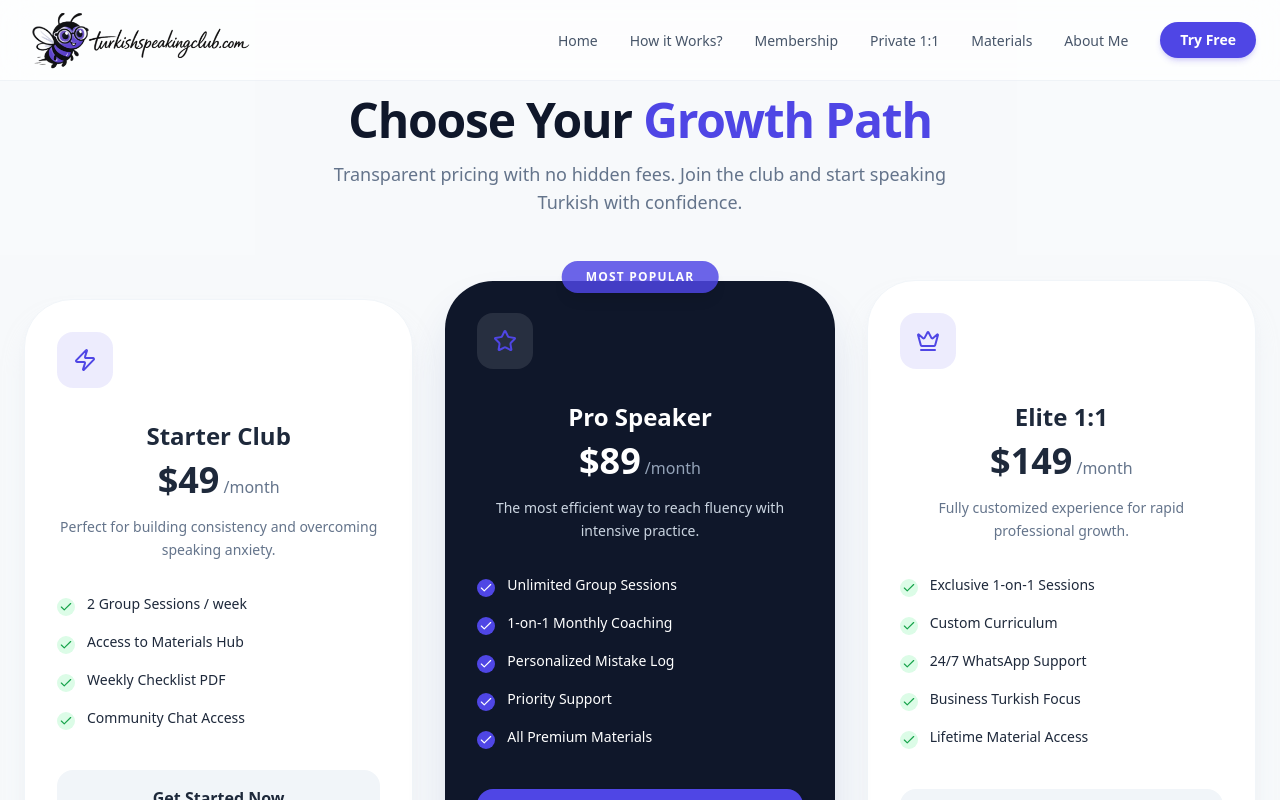
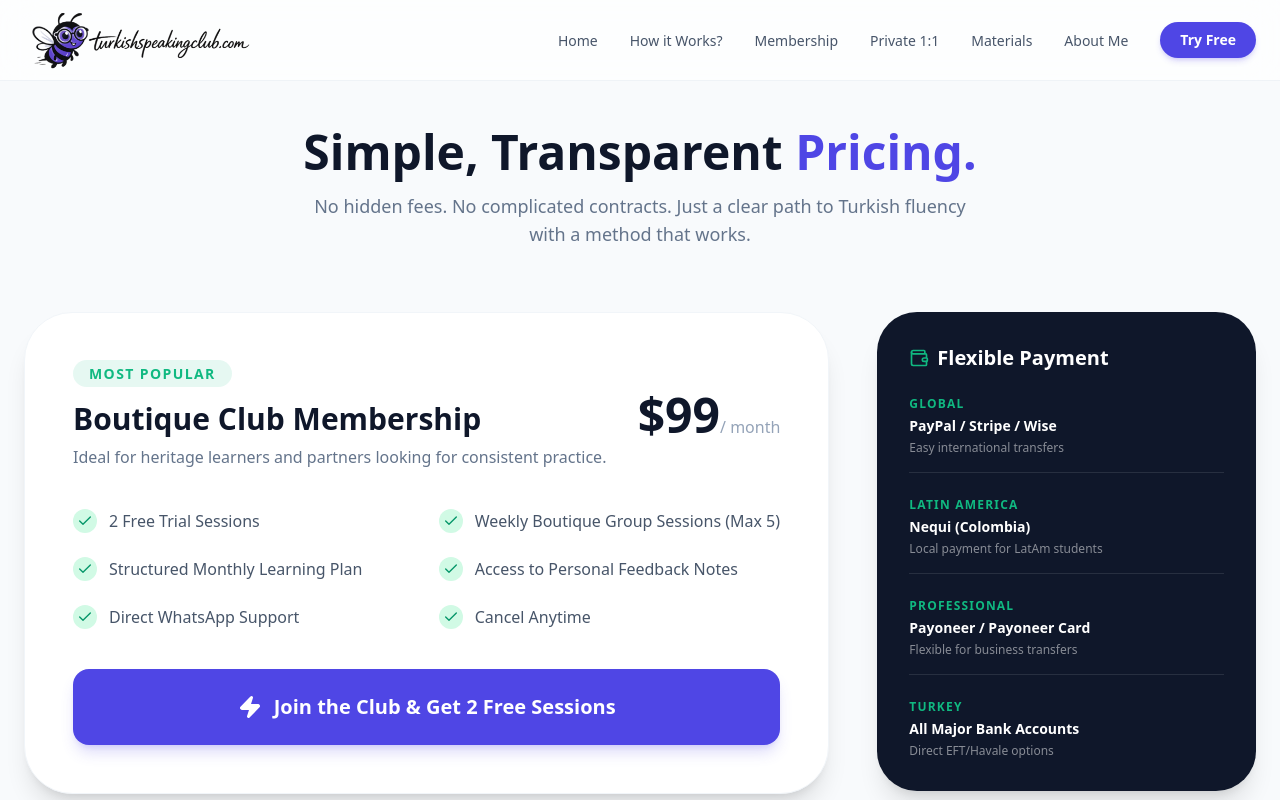
Before and after one commit to corduka/turkish-speaking-club, a React (Vite) app: page /membership in a window 1280 px wide. Shown: the top 800 px of the page. Built offline with nearby package versions, Linux system fonts and the light colour scheme.

Commit message:
Update membership and private pages design

```diff
--- a/src/pages/Membership.jsx
+++ b/src/pages/Membership.jsx
@@ -1,110 +1,137 @@
 import React from 'react';
 import { motion } from 'framer-motion';
-import { Check, Zap, Star, Crown } from 'lucide-react';
+import { useForm } from '../context/FormContext';
+import { Check, Globe, Wallet, ShieldCheck, Zap } from 'lucide-react';
 
-const plans = [
+const pricingDetails = [
   {
-    name: "Starter Club",
-    price: "49",
-    description: "Perfect for building consistency and overcoming speaking anxiety.",
-    features: ["2 Group Sessions / week", "Access to Materials Hub", "Weekly Checklist PDF", "Community Chat Access"],
-    icon: <Zap className="w-6 h-6" />,
-    popular: false,
-  },
-  {
-    name: "Pro Speaker",
-    price: "89",
-    description: "The most efficient way to reach fluency with intensive practice.",
-    features: ["Unlimited Group Sessions", "1-on-1 Monthly Coaching", "Personalized Mistake Log", "Priority Support", "All Premium Materials"],
-    icon: <Star className="w-6 h-6" />,
-    popular: true,
-  },
-  {
-    name: "Elite 1:1",
-    price: "149",
-    description: "Fully customized experience for rapid professional growth.",
-    features: ["Exclusive 1-on-1 Sessions", "Custom Curriculum", "24/7 WhatsApp Support", "Business Turkish Focus", "Lifetime Material Access"],
-    icon: <Crown className="w-6 h-6" />,
-    popular: false,
+    name: "Boutique Club Membership",
+    price: "99", // Örnektir, dilediğin gibi güncelleyebilirsin
+    period: "/ month",
+    description: "Ideal for heritage learners and partners looking for consistent practice.",
+    features: [
+      "2 Free Trial Sessions",
+      "Weekly Boutique Group Sessions (Max 5)",
+      "Structured Monthly Learning Plan",
+      "Access to Personal Feedback Notes",
+      "Direct WhatsApp Support",
+      "Cancel Anytime"
+    ],
+    highlight: true
   }
 ];
 
+const paymentMethods = [
+  { name: "Global", icons: "PayPal / Stripe / Wise", desc: "Easy international transfers" },
+  { name: "Latin America", icons: "Nequi (Colombia)", desc: "Local payment for LatAm students" },
+  { name: "Professional", icons: "Payoneer / Payoneer Card", desc: "Flexible for business transfers" },
+  { name: "Turkey", icons: "All Major Bank Accounts", desc: "Direct EFT/Havale options" }
+];
+
 export default function Membership() {
+  const { openForm } = useForm();
+
   return (
-    <section className="py-24 bg-slate-50/50">
-      <div className="max-w-7xl mx-auto px-6 text-center">
-        <motion.div
+    <main className="pt-32 pb-20 px-6 bg-slate-50 min-h-screen">
+      <div className="max-w-7xl mx-auto">
+
+        {/* Başlık */}
+        <div className="text-center mb-16">
+          <motion.h1
             initial={{ opacity: 0, y: 20 }}
-          whileInView={{ opacity: 1, y: 0 }}
-          viewport={{ once: true }}
-          className="mb-16"
+            animate={{ opacity: 1, y: 0 }}
+            className="text-4xl md:text-5xl font-extrabold mb-4"
           >
-          <h2 className="text-4xl md:text-5xl font-extrabold text-slate-900 tracking-tight">
-            Choose Your <span className="text-brand-primary">Growth Path</span>
-          </h2>
-          <p className="mt-4 text-slate-500 text-lg max-w-2xl mx-auto">
-            Transparent pricing with no hidden fees. Join the club and start speaking Turkish with confidence.
+            Simple, Transparent <span className="text-brand-primary">Pricing.</span>
+          </motion.h1>
+          <p className="text-slate-500 text-lg max-w-2xl mx-auto">
+            No hidden fees. No complicated contracts. Just a clear path to Turkish fluency with a method that works.
           </p>
-        </motion.div>
-
-        <div className="grid grid-cols-1 md:grid-cols-3 gap-8 items-center">
-          {plans.map((plan, index) => (
-            <motion.div
-              key={plan.name}
-              initial={{ opacity: 0, y: 30 }}
-              whileInView={{ opacity: 1, y: 0 }}
-              viewport={{ once: true }}
-              transition={{ delay: index * 0.1 }}
-              whileHover={{ y: -10 }}
-              className={`relative p-8 rounded-[3rem] transition-all duration-500 ${
-                plan.popular
-                ? 'bg-slate-900 text-white shadow-2xl shadow-blue-900/20 scale-105 z-10'
-                : 'bg-white text-slate-800 border border-slate-100 shadow-xl shadow-slate-200/50'
-              }`}
-            >
-              {plan.popular && (
-                <div className="absolute -top-5 left-1/2 -translate-x-1/2 bg-brand-primary text-white px-6 py-2 rounded-full text-xs font-bold uppercase tracking-widest shadow-lg animate-pulse">
-                  Most Popular
-                </div>
-              )}
-
-              <div className={`w-14 h-14 rounded-2xl flex items-center justify-center mb-8 ${
-                plan.popular ? 'bg-white/10 text-brand-primary' : 'bg-brand-primary/10 text-brand-primary'
-              }`}>
-                {plan.icon}
         </div>
 
-              <h3 className="text-2xl font-bold mb-2">{plan.name}</h3>
-              <div className="flex items-baseline justify-center gap-1 mb-4">
-                <span className="text-4xl font-extrabold">${plan.price}</span>
-                <span className={plan.popular ? 'text-slate-400' : 'text-slate-500'}>/month</span>
+        <div className="grid lg:grid-cols-3 gap-12 items-start">
+
+          {/* 1. PAKET TABLOSU (2/3 Genişlik) */}
+          <motion.div
+            initial={{ opacity: 0, x: -20 }}
+            animate={{ opacity: 1, x: 0 }}
+            className="lg:col-span-2 bg-white rounded-[3rem] p-8 md:p-12 shadow-xl border border-slate-100"
+          >
+            <div className="flex flex-col md:flex-row justify-between items-start md:items-center mb-10 gap-6">
+              <div>
+                <span className="bg-brand-secondary/10 text-brand-secondary px-4 py-1 rounded-full text-sm font-bold uppercase tracking-widest">
+                  Most Popular
+                </span>
+                <h2 className="text-3xl font-bold mt-4">{pricingDetails[0].name}</h2>
+                <p className="text-slate-500 mt-2">{pricingDetails[0].description}</p>
               </div>
-              <p className={`text-sm mb-8 leading-relaxed ${plan.popular ? 'text-slate-300' : 'text-slate-500'}`}>
-                {plan.description}
-              </p>
+              <div className="text-left md:text-right">
+                <span className="text-5xl font-black text-slate-900">${pricingDetails[0].price}</span>
+                <span className="text-slate-400 font-medium">{pricingDetails[0].period}</span>
+              </div>
+            </div>
 
-              <div className="space-y-4 mb-10 text-left">
-                {plan.features.map((feature) => (
-                  <div key={feature} className="flex items-start gap-3">
-                    <div className={`mt-1 p-0.5 rounded-full ${plan.popular ? 'bg-brand-primary text-white' : 'bg-green-100 text-green-600'}`}>
-                      <Check className="w-3.5 h-3.5" />
+            <div className="grid md:grid-cols-2 gap-6 mb-10">
+              {pricingDetails[0].features.map((feature, index) => (
+                <div key={index} className="flex items-center gap-3">
+                  <div className="bg-emerald-100 p-1 rounded-full">
+                    <Check className="w-4 h-4 text-emerald-600" />
                   </div>
-                    <span className="text-sm font-medium">{feature}</span>
+                  <span className="text-slate-600 font-medium">{feature}</span>
                 </div>
               ))}
             </div>
 
-              <button className={`w-full py-4 rounded-2xl font-bold transition-all active:scale-95 ${
-                plan.popular
-                ? 'bg-brand-primary text-white hover:bg-white hover:text-slate-900 shadow-lg shadow-brand-primary/20'
-                : 'bg-slate-100 text-slate-800 hover:bg-slate-900 hover:text-white'
-              }`}>
-                Get Started Now
+            <button
+              onClick={() => openForm('membership_page_main')}
+              className="w-full bg-brand-primary text-white py-6 rounded-2xl font-bold text-xl hover:bg-brand-dark transition-all shadow-lg shadow-brand-primary/20 flex items-center justify-center gap-3 group"
+            >
+              <Zap className="w-6 h-6 fill-current" /> Join the Club & Get 2 Free Sessions
             </button>
           </motion.div>
+
+          {/* 2. ÖDEME YÖNTEMLERİ (1/3 Genişlik) */}
+          <motion.div
+            initial={{ opacity: 0, x: 20 }}
+            animate={{ opacity: 1, x: 0 }}
+            className="space-y-6"
+          >
+            <div className="bg-brand-dark text-white rounded-[2.5rem] p-8 shadow-xl">
+              <h3 className="text-xl font-bold mb-6 flex items-center gap-2">
+                <Wallet className="w-5 h-5 text-brand-secondary" /> Flexible Payment
+              </h3>
+              <div className="space-y-6">
+                {paymentMethods.map((method, i) => (
+                  <div key={i} className="border-b border-white/10 pb-4 last:border-0 last:pb-0">
+                    <p className="text-brand-secondary text-xs font-bold uppercase tracking-widest mb-1">{method.name}</p>
+                    <p className="font-semibold text-sm">{method.icons}</p>
+                    <p className="text-white/50 text-xs mt-1">{method.desc}</p>
+                  </div>
                 ))}
               </div>
             </div>
-    </section>
+
+            <div className="bg-white rounded-[2.5rem] p-8 border border-slate-100 shadow-sm">
+              <ShieldCheck className="w-10 h-10 text-emerald-500 mb-4" />
+              <h4 className="font-bold text-lg mb-2">Secure Enrollment</h4>
+              <p className="text-slate-500 text-sm leading-relaxed">
+                We use industry-standard encryption. Your first 2 sessions are a risk-free trial. Payment only begins when you decide to continue.
+              </p>
+            </div>
+          </motion.div>
+
+        </div>
+
+        {/* FAQ Seksiyonuna Link veya Küçük Not */}
+        <div className="mt-20 text-center">
+          <p className="text-slate-400">
+            Have a specific question about payments or group hours?
+            <button onClick={() => openForm('membership_question')} className="text-brand-primary font-bold ml-1 hover:underline">
+              Contact me directly.
+            </button>
+          </p>
+        </div>
+      </div>
+    </main>
   );
 }
--- a/src/pages/Private.jsx
+++ b/src/pages/Private.jsx
@@ -1,7 +1,41 @@
+import React, { useState } from 'react';
 import { motion } from 'framer-motion';
-import { Target, Clock, MessageCircle, ArrowRight, Zap } from 'lucide-react';
-import { useState } from 'react';
+import {
+  Target, Clock, MessageCircle, ArrowRight, Zap,
+  Check, Star, Crown, ShieldCheck, Sparkles, Globe
+} from 'lucide-react';
 import { PopupModal } from 'react-calendly';
+import profil from "../assets/profil.jpeg"; // Profil fotoğrafın
+
+const plans = [
+  {
+    name: "Starter Club",
+    price: "49",
+    description: "Perfect for building consistency and overcoming speaking anxiety.",
+    features: ["2 Group Sessions / week", "Access to Materials Hub", "Weekly Checklist PDF", "Community Chat Access"],
+    icon: <Zap className="w-6 h-6" />,
+    popular: false,
+    source: "private_starter"
+  },
+  {
+    name: "Pro Speaker",
+    price: "89",
+    description: "The most efficient way to reach fluency with intensive practice.",
+    features: ["Unlimited Group Sessions", "1-on-1 Monthly Coaching", "Personalized Mistake Log", "Priority Support", "All Premium Materials"],
+    icon: <Star className="w-6 h-6" />,
+    popular: true,
+    source: "private_pro"
+  },
+  {
+    name: "Elite 1:1",
+    price: "149",
+    description: "Fully customized experience for rapid professional growth.",
+    features: ["Exclusive 1-on-1 Sessions", "Custom Curriculum", "24/7 WhatsApp Support", "Business Turkish Focus", "Lifetime Material Access"],
+    icon: <Crown className="w-6 h-6" />,
+    popular: false,
+    source: "private_elite"
+  }
+];
 
 const features = [
   { title: 'Personalized Roadmap', desc: 'No generic lessons. We build a curriculum based on your career, travels, or personal interests.', icon: <Target className="w-6 h-6" /> },
@@ -15,42 +49,160 @@ export default function Private() {
   return (
     <>
       <PopupModal
-        url="https://calendly.com/abdullah-corduk/30min" // Kendi linkini buraya yapıştır
+        url="https://calendly.com/abdullah-corduk/30min"
         onModalClose={() => setIsCalendlyOpen(false)}
         open={isCalendlyOpen}
         rootElement={document.getElementById('root')}
       />
-    <div className="pt-32 pb-20">
-      <section className="max-w-7xl mx-auto px-6">
-        <div className="flex flex-col lg:flex-row items-center gap-16 mb-24">
-          <motion.div initial={{ opacity: 0, x: -30 }} animate={{ opacity: 1, x: 0 }} className="flex-1">
-            <div className="inline-flex items-center gap-2 px-4 py-2 rounded-full bg-amber-50 text-amber-600 text-sm font-bold mb-6">
-              <Zap className="w-4 h-4 fill-current" /> Premium Learning
+
+      <div className="pt-32 pb-20 bg-white overflow-x-hidden">
+        {/* HERO SECTION */}
+        <section className="max-w-7xl mx-auto px-6 mb-32">
+          <div className="flex flex-col lg:flex-row items-center gap-20">
+            <motion.div
+              initial={{ opacity: 0, x: -30 }}
+              animate={{ opacity: 1, x: 0 }}
+              className="flex-1"
+            >
+              <div className="inline-flex items-center gap-2 px-4 py-2 rounded-full bg-brand-primary/10 text-brand-primary text-sm font-bold mb-8">
+                <Sparkles className="w-4 h-4 fill-current" /> Premium Coaching
               </div>
-            <h1 className="text-5xl font-bold mb-6 leading-tight">Your Turkish Journey, <br /> <span className="text-brand-primary">Accelerated.</span></h1>
-            <p className="text-lg text-slate-600 mb-8 leading-relaxed">
-              Private coaching is for those who want more than just a conversation. It's a deep dive into the Turkish language, tailored specifically to your pace and goals.
+              <h1 className="text-5xl lg:text-7xl font-extrabold mb-8 leading-[1.1]">
+                Your Turkish Journey, <br />
+                <span className="text-brand-primary italic font-light">Accelerated.</span>
+              </h1>
+              <p className="text-xl text-slate-500 mb-10 leading-relaxed max-w-xl">
+                Private coaching is for those who want more than just conversation. It's a deep dive into the Turkish language, tailored specifically to your pace, logic, and life goals.
               </p>
+              <div className="flex flex-col sm:flex-row gap-4">
                 <button
                   onClick={() => setIsCalendlyOpen(true)}
-            className="bg-brand-dark text-white px-8 py-4 rounded-2xl font-bold flex items-center gap-3 hover:bg-slate-800 transition-all">
+                  className="bg-brand-dark text-white px-10 py-5 rounded-[2rem] font-bold text-lg flex items-center justify-center gap-3 hover:bg-slate-800 transition-all shadow-2xl shadow-slate-200"
+                >
                   Book a Strategy Call <ArrowRight className="w-5 h-5" />
                 </button>
+              </div>
             </motion.div>
 
-          <motion.div initial={{ opacity: 0, scale: 0.9 }} animate={{ opacity: 1, scale: 1 }} className="flex-1 bg-slate-100 rounded-[3rem] aspect-square flex items-center justify-center border-8 border-white shadow-xl">
-             <span className="text-slate-400 italic">Portrait or Action Photo Placeholder</span>
+            <motion.div
+              initial={{ opacity: 0, scale: 0.9 }}
+              animate={{ opacity: 1, scale: 1 }}
+              className="flex-1 relative"
+            >
+              <div className="absolute -inset-4 bg-brand-primary/5 rounded-[4rem] -rotate-3"></div>
+              <div className="relative bg-white rounded-[3.5rem] overflow-hidden border-8 border-white shadow-2xl aspect-[4/5]">
+                <img src={profil} alt="Abdullah - Turkish Coach" className="w-full h-full object-cover" />
+                <div className="absolute bottom-6 left-6 right-6 p-6 bg-white/90 backdrop-blur-md rounded-3xl border border-white/50">
+                   <div className="flex items-center gap-3">
+                      <div className="w-3 h-3 bg-emerald-500 rounded-full animate-pulse"></div>
+                      <span className="text-sm font-bold text-slate-800 tracking-tight">Accepting 2 new students for March</span>
+                   </div>
+                </div>
+              </div>
             </motion.div>
           </div>
+        </section>
 
+        {/* FEATURES */}
+        <section className="max-w-7xl mx-auto px-6 mb-40">
           <div className="grid md:grid-cols-3 gap-8">
             {features.map((f, i) => (
-            <motion.div key={i} initial={{ opacity: 0, y: 20 }} whileInView={{ opacity: 1, y: 0 }} transition={{ delay: i * 0.1 }} className="p-8 bg-white rounded-3xl border border-slate-100">
-              <div className="w-12 h-12 bg-brand-primary/10 rounded-xl flex items-center justify-center text-brand-primary mb-6">{f.icon}</div>
-              <h3 className="text-xl font-bold mb-3">{f.title}</h3>
+              <motion.div
+                key={i}
+                initial={{ opacity: 0, y: 20 }}
+                whileInView={{ opacity: 1, y: 0 }}
+                viewport={{ once: true }}
+                transition={{ delay: i * 0.1 }}
+                className="p-10 bg-slate-50/50 rounded-[2.5rem] border border-slate-100 hover:bg-white hover:shadow-xl transition-all group"
+              >
+                <div className="w-14 h-14 bg-white rounded-2xl flex items-center justify-center text-brand-primary mb-8 shadow-sm group-hover:scale-110 transition-transform">{f.icon}</div>
+                <h3 className="text-2xl font-bold mb-4">{f.title}</h3>
                 <p className="text-slate-500 leading-relaxed">{f.desc}</p>
               </motion.div>
             ))}
+          </div>
+        </section>
+
+        {/* GROWTH PATHS - FİYAT TABLOLARI */}
+        <section className="py-32 bg-slate-900 rounded-[4rem] mx-4 overflow-hidden relative">
+          <div className="absolute top-0 right-0 w-96 h-96 bg-brand-primary/10 blur-[100px] -z-10"></div>
+
+          <div className="max-w-7xl mx-auto px-6 text-center">
+            <motion.div
+              initial={{ opacity: 0, y: 20 }}
+              whileInView={{ opacity: 1, y: 0 }}
+              className="mb-20"
+            >
+              <h2 className="text-4xl md:text-5xl font-extrabold text-white mb-6">
+                Choose Your <span className="text-brand-primary italic">Growth Path</span>
+              </h2>
+              <p className="text-slate-400 text-lg max-w-2xl mx-auto leading-relaxed">
+                Whether you prefer the energy of a boutique group or the intensity of private coaching, we have a path for you.
+              </p>
+            </motion.div>
+
+            <div className="grid grid-cols-1 md:grid-cols-3 gap-8 items-stretch">
+              {plans.map((plan, index) => (
+                <motion.div
+                  key={plan.name}
+                  initial={{ opacity: 0, y: 30 }}
+                  whileInView={{ opacity: 1, y: 0 }}
+                  transition={{ delay: index * 0.1 }}
+                  className={`relative p-10 rounded-[3rem] flex flex-col transition-all duration-500 ${
+                    plan.popular
+                    ? 'bg-white text-slate-900 shadow-2xl scale-105 z-10'
+                    : 'bg-white/5 text-white border border-white/10 backdrop-blur-sm'
+                  }`}
+                >
+                  {plan.popular && (
+                    <div className="absolute -top-5 left-1/2 -translate-x-1/2 bg-brand-primary text-white px-6 py-2 rounded-full text-xs font-bold uppercase tracking-widest">
+                      Most Popular
+                    </div>
+                  )}
+
+                  <div className={`w-14 h-14 rounded-2xl flex items-center justify-center mb-8 ${
+                    plan.popular ? 'bg-brand-primary/10 text-brand-primary' : 'bg-white/10 text-brand-secondary'
+                  }`}>
+                    {plan.icon}
+                  </div>
+
+                  <h3 className="text-2xl font-bold mb-2 text-left">{plan.name}</h3>
+                  <div className="flex items-baseline gap-1 mb-6">
+                    <span className="text-4xl font-black">${plan.price}</span>
+                    <span className={plan.popular ? 'text-slate-400' : 'text-white/40'}>/month</span>
+                  </div>
+                  <p className={`text-sm mb-8 text-left leading-relaxed ${plan.popular ? 'text-slate-500' : 'text-white/60'}`}>
+                    {plan.description}
+                  </p>
+
+                  <div className="space-y-4 mb-12 text-left flex-grow">
+                    {plan.features.map((feature) => (
+                      <div key={feature} className="flex items-start gap-3">
+                        <Check className={`w-5 h-5 shrink-0 ${plan.popular ? 'text-brand-primary' : 'text-brand-secondary'}`} />
+                        <span className="text-sm font-medium">{feature}</span>
+                      </div>
+                    ))}
+                  </div>
+
+                  <button
+                    onClick={() => setIsCalendlyOpen(true)}
+                    className={`w-full py-5 rounded-2xl font-bold transition-all active:scale-95 flex items-center justify-center gap-2 group ${
+                      plan.popular
+                      ? 'bg-brand-primary text-white hover:bg-brand-dark'
+                      : 'bg-white/10 text-white hover:bg-white hover:text-slate-900'
+                    }`}
+                  >
+                    Get Started <ArrowRight className="w-4 h-4 group-hover:translate-x-1 transition-transform" />
+                  </button>
+                </motion.div>
+              ))}
+            </div>
+
+            <div className="mt-20 flex flex-wrap justify-center gap-8 text-white/40 text-sm font-medium">
+              <div className="flex items-center gap-2"><ShieldCheck className="w-5 h-5" /> Secure Payments</div>
+              <div className="flex items-center gap-2"><Globe className="w-5 h-5" /> Global Timezones</div>
+              <div className="flex items-center gap-2 text-brand-secondary"><Star className="w-5 h-5 fill-current" /> 100% Satisfaction Rate</div>
+            </div>
           </div>
         </section>
       </div>
```
Lines whose indentation alone changed are shown as unchanged.
